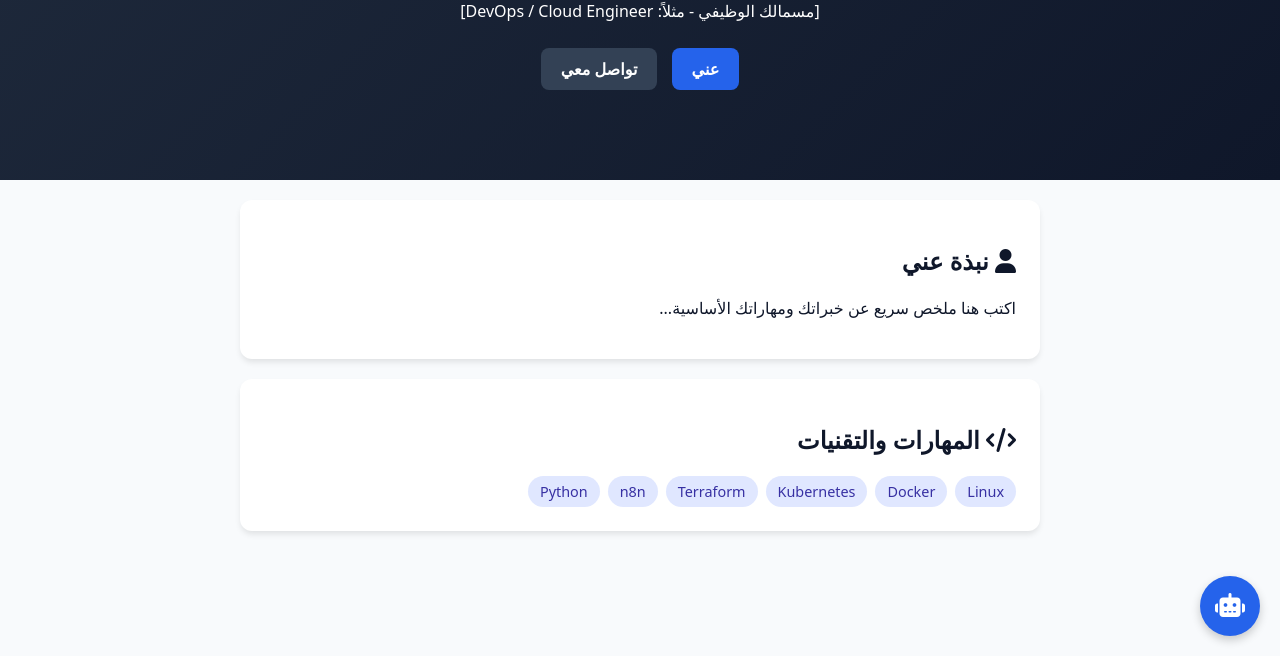
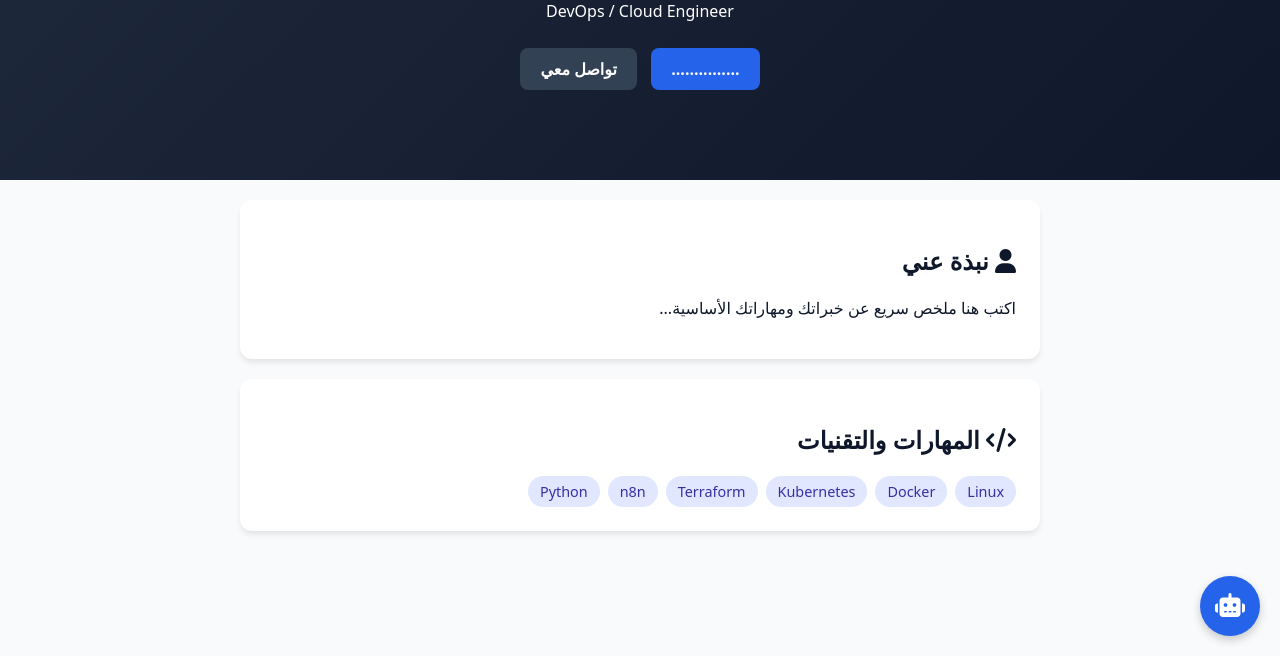
Before and after one commit to abdoelnezamy07-devOps/Portfolio, a plain HTML site: page index.html in a window 1280 px wide. Shown: the part 144-800 px from the top of the page. Drawn offline with Linux system fonts and the light colour scheme; a script that the page names is missing.

Commit message:
Update index.html

```diff
--- a/index.html
+++ b/index.html
@@ -13,10 +13,10 @@
     <!-- Header / Hero Section -->
     <header class="hero">
         <div class="container">
-            <h1>مرحباً، أنا <span class="highlight">[اسمك هنا]</span></h1>
-            <p>[مسمالك الوظيفي - مثلاً: DevOps / Cloud Engineer]</p>
+            <h1>مرحباً، أنا <span class="highlight">Abdelrhman Ramadan</span></h1>
+            <p>DevOps / Cloud Engineer</p>
             <div class="hero-buttons">
-                <a href="#about" class="btn btn-primary">عني</a>
+                <a href="#about" class="btn btn-primary">...............</a>
                 <a href="#contact" class="btn btn-secondary">تواصل معي</a>
             </div>
         </div>
```
